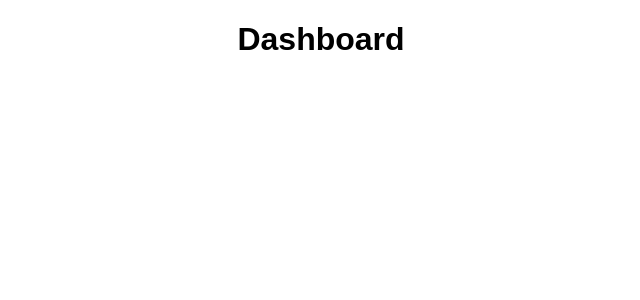
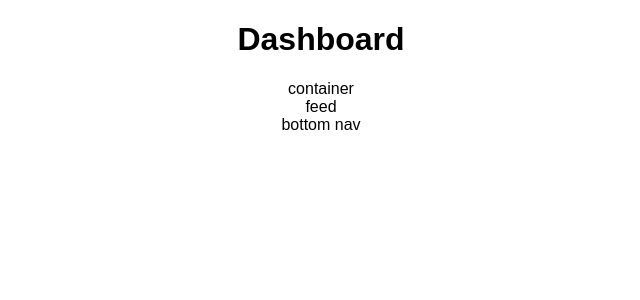
Before and after one commit to Mercykwazi/New-xhub, a React (Create React App) app in the folder client-side/: page / in a window 1280 px wide. Shown: the top 300 px of the page, without its empty margins (319-959 px from the left). Built offline with nearby package versions, Linux system fonts and the light colour scheme.

Commit message:
add dashboard files and styled components

```diff
--- a/client-side/src/App.js
+++ b/client-side/src/App.js
@@ -1,6 +1,6 @@
 import React, { Component } from "react";
 import logo from "./logo.svg";
-import Dashboard from "./dashboard";
+import Dashboard from "./components/dashboard";
 import "./App.css";
 
 class App extends Component {
--- /dev/null
+++ b/client-side/src/components/dashboard.js
@@ -0,0 +1,15 @@
+import React, { useState, useEffect } from "react";
+
+const Dashboard = () => {
+  const [count, setCount] = useState(0);
+  return (
+    <div>
+      <h1>Dashboard</h1>
+      <div>container</div>
+      <div>feed</div>
+      <div>bottom nav</div>
+    </div>
+  );
+};
+
+export default Dashboard;
--- /dev/null
+++ b/client-side/src/components/styled-components.js
@@ -0,0 +1,4 @@
+import Style from "styled-components";
+import Dashboard from "./dashboard";
+
+const DashContainer = styled.div``;
--- a/client-side/src/dashboard.js
+++ /dev/null
@@ -1,11 +0,0 @@
-import { React, useState, useEffect } from "react";
-
-const Dashboard = () => {
-  return (
-    <div>
-      <h1>Dashboard</h1>
-    </div>
-  );
-};
-
-export default Dashboard;
```
